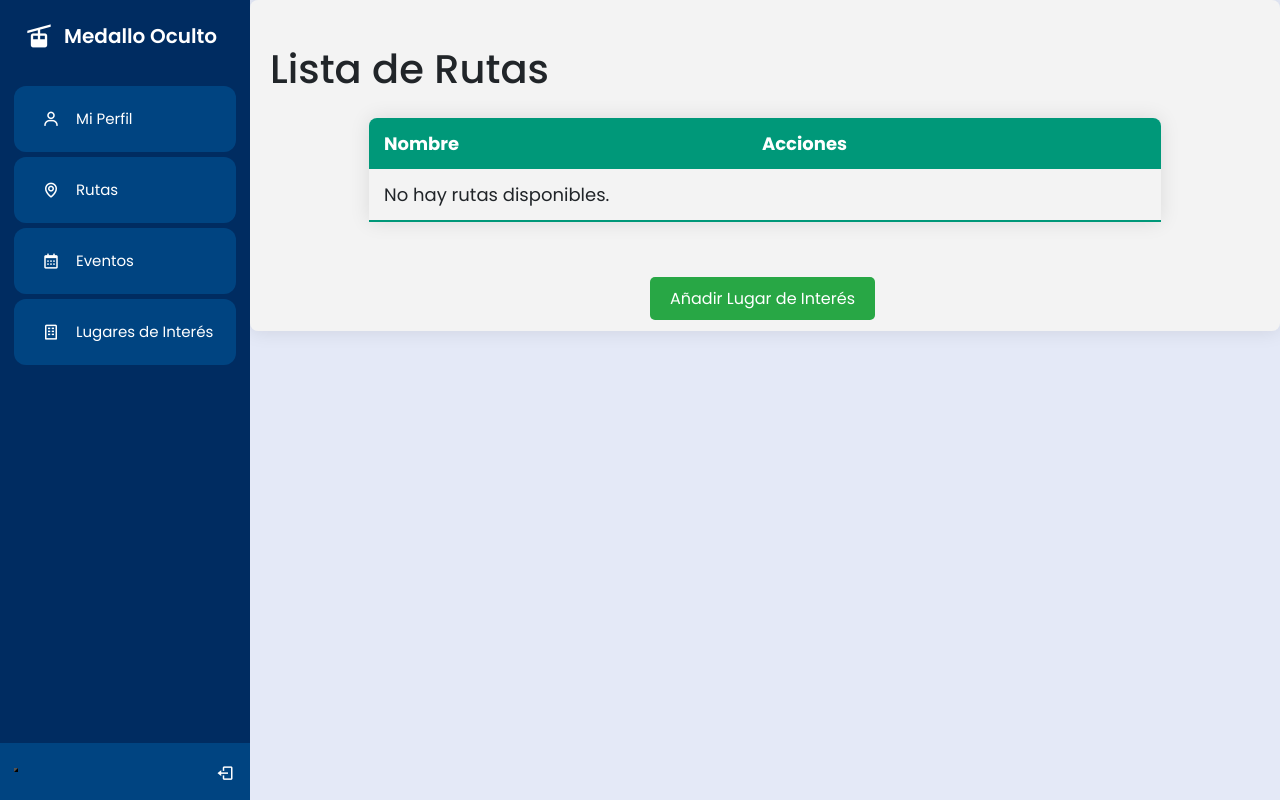
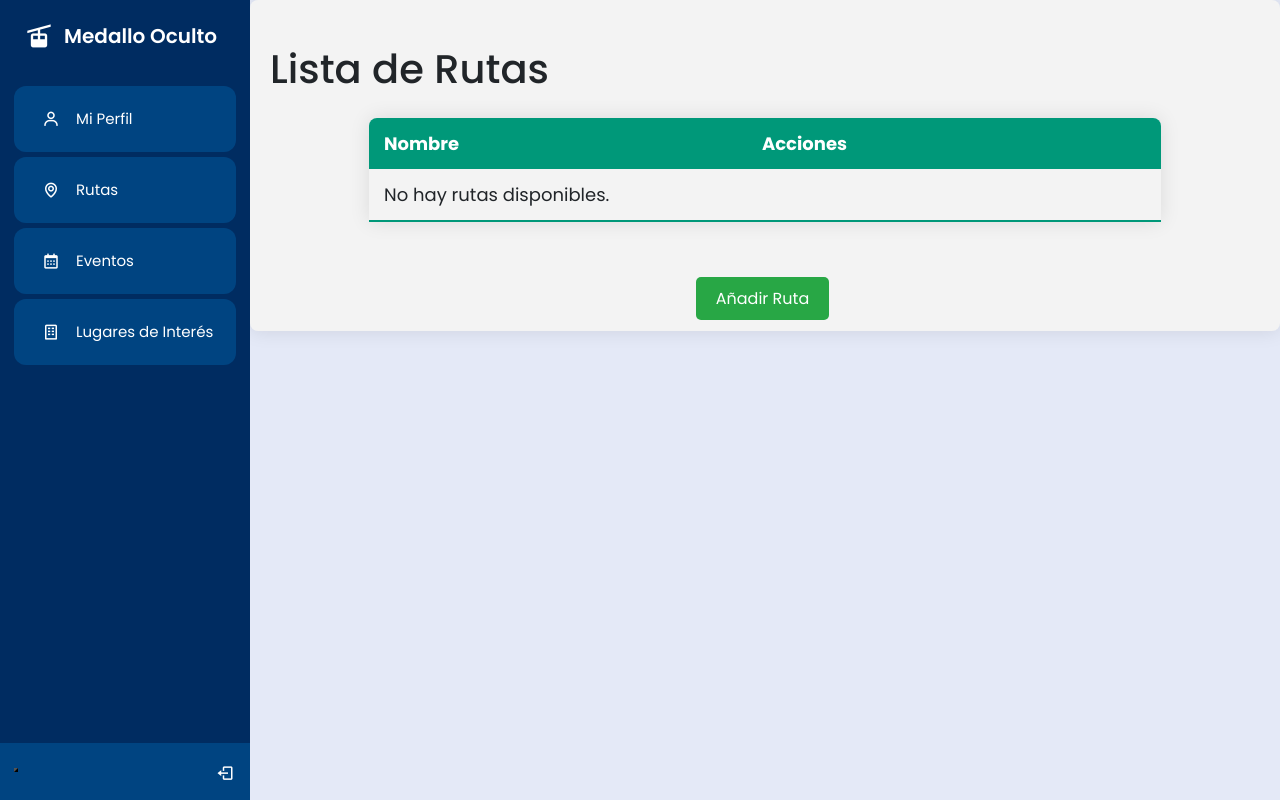
Before and after one commit to juanvilla23/Medallo-Oculto, a Django app: page /views/rutas/ in a window 1280 px wide. Run offline with Django 5.2, Linux system fonts and the light colour scheme; the visitor is signed in with stand-in values (Sample User, id 1); data that the repository does not hold is empty.

Commit message:
pruebas2

```diff
--- a/src/views/templates/routes.html
+++ b/src/views/templates/routes.html
@@ -56,7 +56,7 @@
     </div>
 
     <div style="text-align: center; margin-top: 20px;">
-      <a href="{% url 'add_route' %}" class="action-button add">Añadir Lugar de Interés</a>
+      <a href="{% url 'add_route' %}" class="action-button add">Añadir Ruta</a>
     </div>
 
   </div>
```
